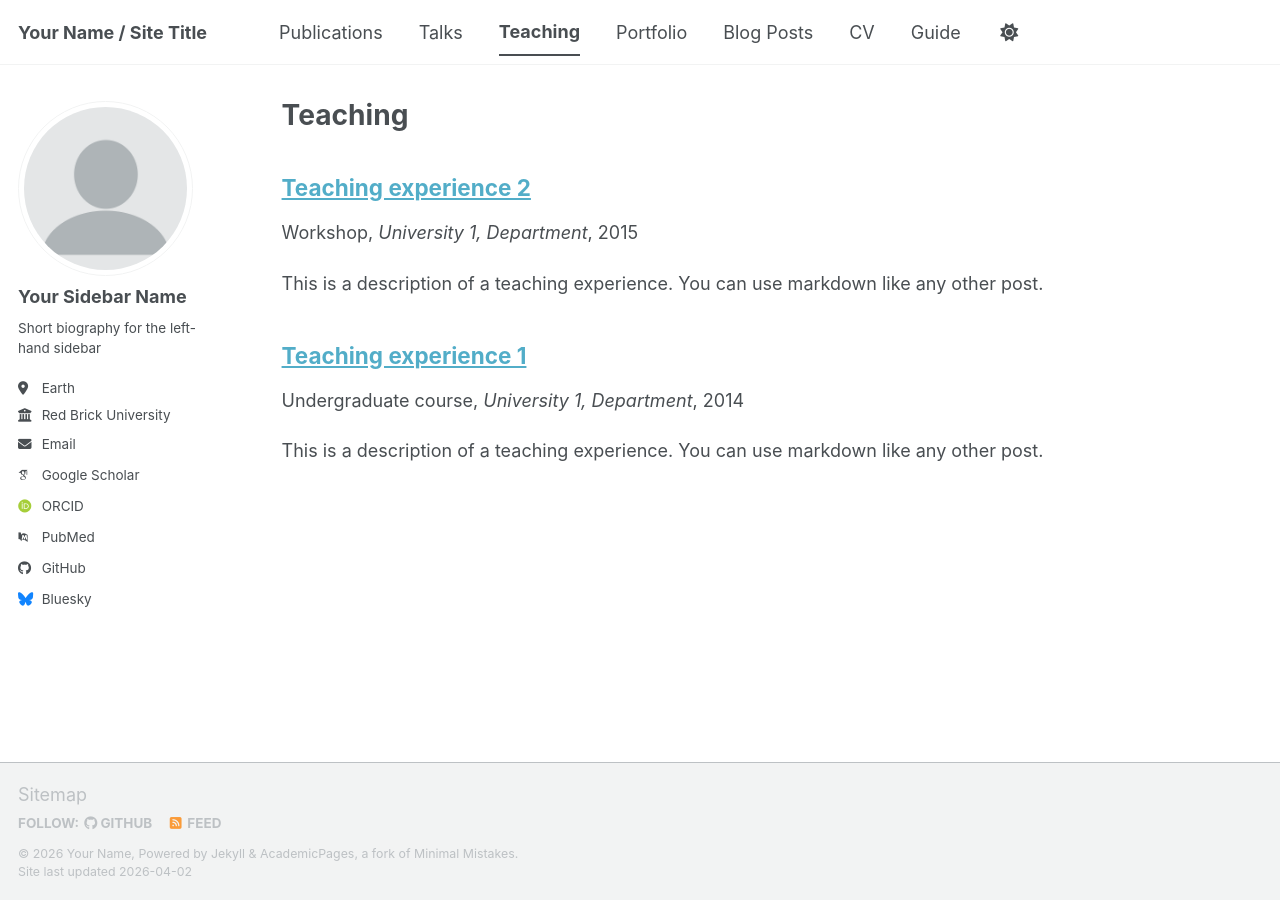
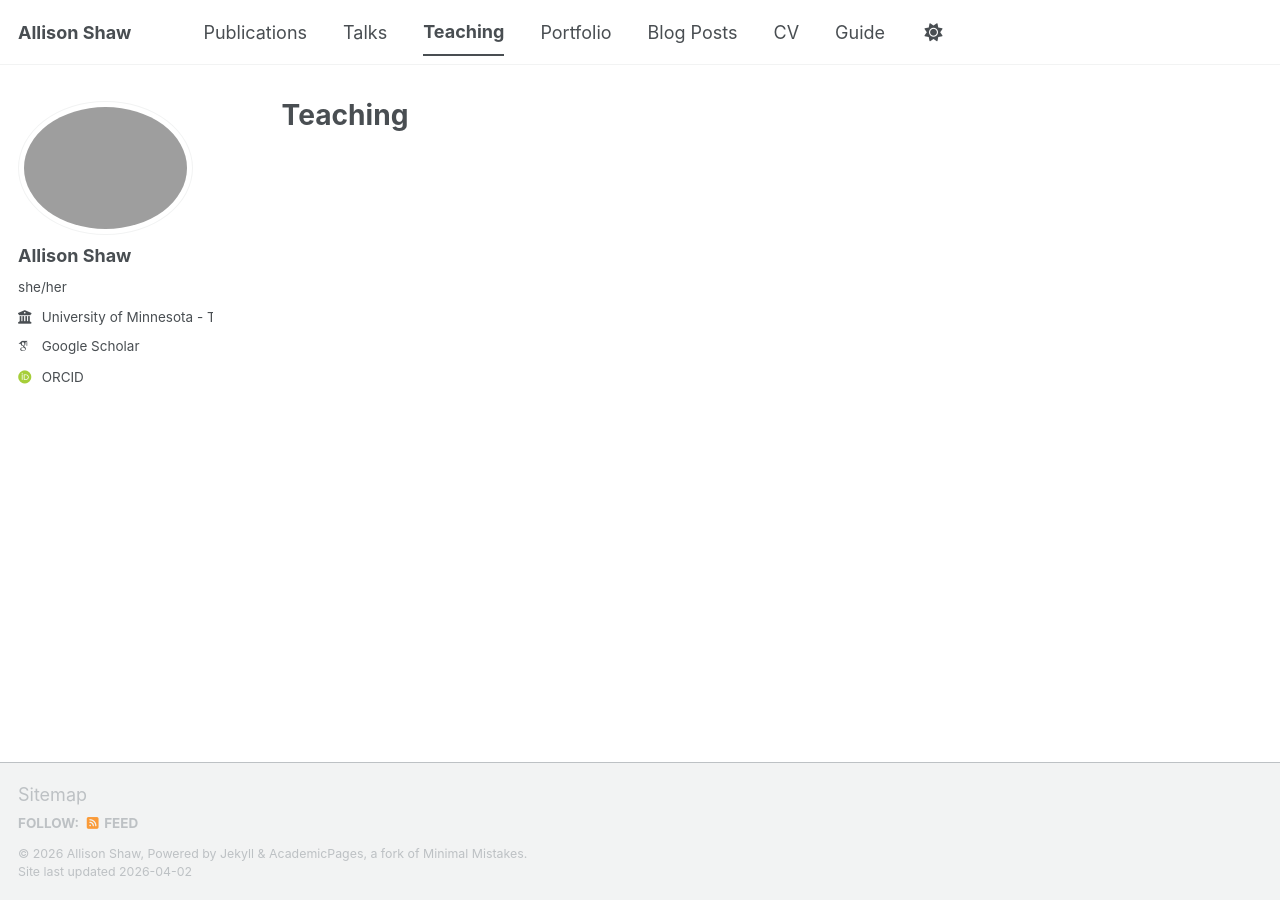
Before and after one commit to allisonkshaw/allisonkshaw.github.io, a Jekyll site: the page built from _pages/teaching.html, in a window 1280 px wide. Built offline with Jekyll 4.4.1, drawn with Linux system fonts in a browser that asks for light colours; some web fonts are replaced; a script bundle is joined from its source files by our own code; library files that are not in the unit come from our copies.

Commit message:
Update _config.yml
Personalize site configuration

```diff
--- a/_config.yml
+++ b/_config.yml
@@ -9,11 +9,11 @@
 # Basic Site Settings
 locale                   : "en-US"
 site_theme               : "default" # The available themes options are "default", "air", "sunrise", "mint", "dirt" and "contrast"
-title                    : "Your Name / Site Title"
+title                    : "Allison Shaw"
 title_separator          : "-"
-name                     : &name "Your Name"
-description              : &description "Your Name's academic portfolio"   # Update this with a general description of your site, this is the default if not overridden by a page
-url                      : https://academicpages.github.io # The base hostname & protocol for your site e.g. "https://[your GitHub username].github.io",
+name                     : &name "Allison Shaw"
+description              : &description "Website of the Shaw lab at the University of Minnesota"   # Update this with a general description of your site, this is the default if not overridden by a page
+url                      : https://allisonkshaw.github.io # The base hostname & protocol for your site e.g. "https://[your GitHub username].github.io",
                                                            # or if you already have some other page hosted on Github then use "https://[your GitHub username].github.io/[Your Repo Name]"
 baseurl                  : "" # the subpath of your site, e.g. "/blog"
 repository               : "academicpages/academicpages.github.io"
@@ -23,41 +23,41 @@ repository               : "academicpages/academicpages.github.io"
 #               Additional customization can be done by editing /_includes/author-profile.html
 author:
   # Biographic information
-  avatar           : "profile.png"
-  name             : "Your Sidebar Name"
-  pronouns         : # example: "she/her"
-  bio              : "Short biography for the left-hand sidebar"
-  location         : "Earth"
-  employer         : "Red Brick University"
+  avatar           : # "profile.png"
+  name             : "Allison Shaw"
+  pronouns         : "she/her"
+  bio              : # "Short biography for the left-hand sidebar"
+  location         : # "Earth"
+  employer         : "University of Minnesota - Twin Cities"
   uri              : # URL
-  email            : "none@example.org"
+  email            : # "none@example.org"
 
   # Academic websites
   academia         : # URL
   arxiv            : # URL - Update with the correct link to your profile
-  googlescholar    : "https://scholar.google.com/citations?user=PS_CX0AAAAAJ"
+  googlescholar    : "https://scholar.google.com/citations?user=jH1l1boAAAAJ&hl=en"
   inspire-hep      : # URL
   impactstory      : # URL
-  orcid            : "https://orcid.org/yourorcidurl"
+  orcid            : "https://orcid.org/0000-0001-7969-8365"
   semantic         : # URL
   ssrn             : # URL
-  pubmed           : "https://www.ncbi.nlm.nih.gov/pubmed/?term=john+snow"
+  pubmed           : # URL
   researchgate     : # URL
   scopus           : # URL
   zotero           : # URL
-
+  mathgeneology    : "http://www.genealogy.ams.org/id.php?id=164840"
 
   # Repositories and software development
   bitbucket        : # Username - Update with your username on the site
   codepen          : # Username
   dribbble         : # Username
-  github           : "academicpages"
+  github           : # "academicpages"
   kaggle           : # Username
   stackoverflow    : # User number or user number and name (i.e., use "1" or "1/jeff-atwood")
 
   # Social media
   artstation       : # Username
-  bluesky          : "bsky.app" # Replace this with you Bluesky username
+  bluesky          : # "bsky.app" # Replace this with you Bluesky username
   facebook         : # Username
   flickr           : # Username
   foursquare       : # Username
@@ -138,7 +138,7 @@ yandex_site_verification :
 
 # Social Sharing
 twitter:
-  username               : &twitter
+  username               : # &twitter
 facebook:
   username               :
   app_id                 :
@@ -220,76 +220,76 @@ kramdown:
 
 
 # These settings control the types of collections used by the template
-collections:
-  teaching:
-    output: true
-    permalink: /:collection/:path/
-  publications:
-    output: true
-    permalink: /:collection/:path/
-  portfolio:
-    output: true
-    permalink: /:collection/:path/
-  talks:
-    output: true
-    permalink: /:collection/:path/
+# collections:
+#   teaching:
+#     output: true
+#     permalink: /:collection/:path/
+#   publications:
+#     output: true
+#     permalink: /:collection/:path/
+#   portfolio:
+#     output: true
+#     permalink: /:collection/:path/
+#   talks:
+#     output: true
+#     permalink: /:collection/:path/
 
 
 # These settings control how pages and collections are included in the site
-defaults:
-  # _posts
-  - scope:
-      path: ""
-      type: posts
-    values:
-      layout: single
-      author_profile: true
-      read_time: true
-      comments: true
-      share: true
-      related: true
-  # _pages
-  - scope:
-      path: ""
-      type: pages
-    values:
-      layout: single
-      author_profile: true
-  # _teaching
-  - scope:
-      path: ""
-      type: teaching
-    values:
-      layout: single
-      author_profile: true
-      share: true
-      comments: true
-  # _publications
-  - scope:
-      path: ""
-      type: publications
-    values:
-      layout: single
-      author_profile: true
-      share: true
-      comments: true
-  # _portfolio
-  - scope:
-      path: ""
-      type: portfolio
-    values:
-      layout: single
-      author_profile: true
-      share: true
-      comment: true
-  # _talks
-  - scope:
-      path: ""
-      type: talks
-    values:
-      layout: talk
-      author_profile: true
-      share: true
+# defaults:
+#   # _posts
+#   - scope:
+#       path: ""
+#       type: posts
+#     values:
+#       layout: single
+#       author_profile: true
+#       read_time: true
+#       comments: true
+#       share: true
+#       related: true
+#   # _pages
+#   - scope:
+#       path: ""
+#       type: pages
+#     values:
+#       layout: single
+#       author_profile: true
+#   # _teaching
+#   - scope:
+#       path: ""
+#       type: teaching
+#     values:
+#       layout: single
+#       author_profile: true
+#       share: true
+#       comments: true
+#   # _publications
+#   - scope:
+#       path: ""
+#       type: publications
+#     values:
+#       layout: single
+#       author_profile: true
+#       share: true
+#       comments: true
+#   # _portfolio
+#   - scope:
+#       path: ""
+#       type: portfolio
+#     values:
+#       layout: single
+#       author_profile: true
+#       share: true
+#       comment: true
+#   # _talks
+#   - scope:
+#       path: ""
+#       type: talks
+#     values:
+#       layout: talk
+#       author_profile: true
+#       share: true
 
 
 # Sass/SCSS
```
